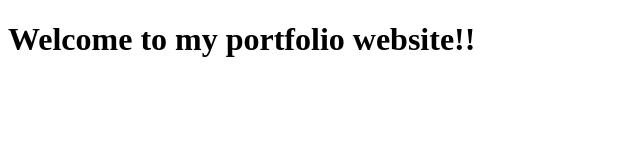
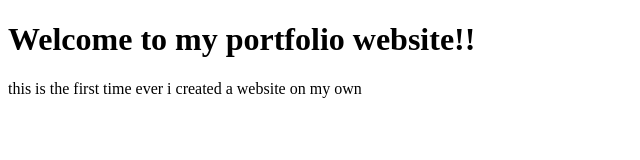
Before and after one commit to ArpitYadv/arpityadav-portfolio, a plain HTML site: page index.html in a window 1280 px wide. Shown: the whole page, without its empty margins (0-640 px from the left). Drawn offline with Linux system fonts and the light colour scheme.

Commit message:
style edit

```diff
--- a/index.html
+++ b/index.html
@@ -7,5 +7,6 @@
 </head>
 <body>
     <h1>Welcome to my portfolio website!!</h1>
+    this is the first time ever i created a website on my own
 </body>
 </html>
```
